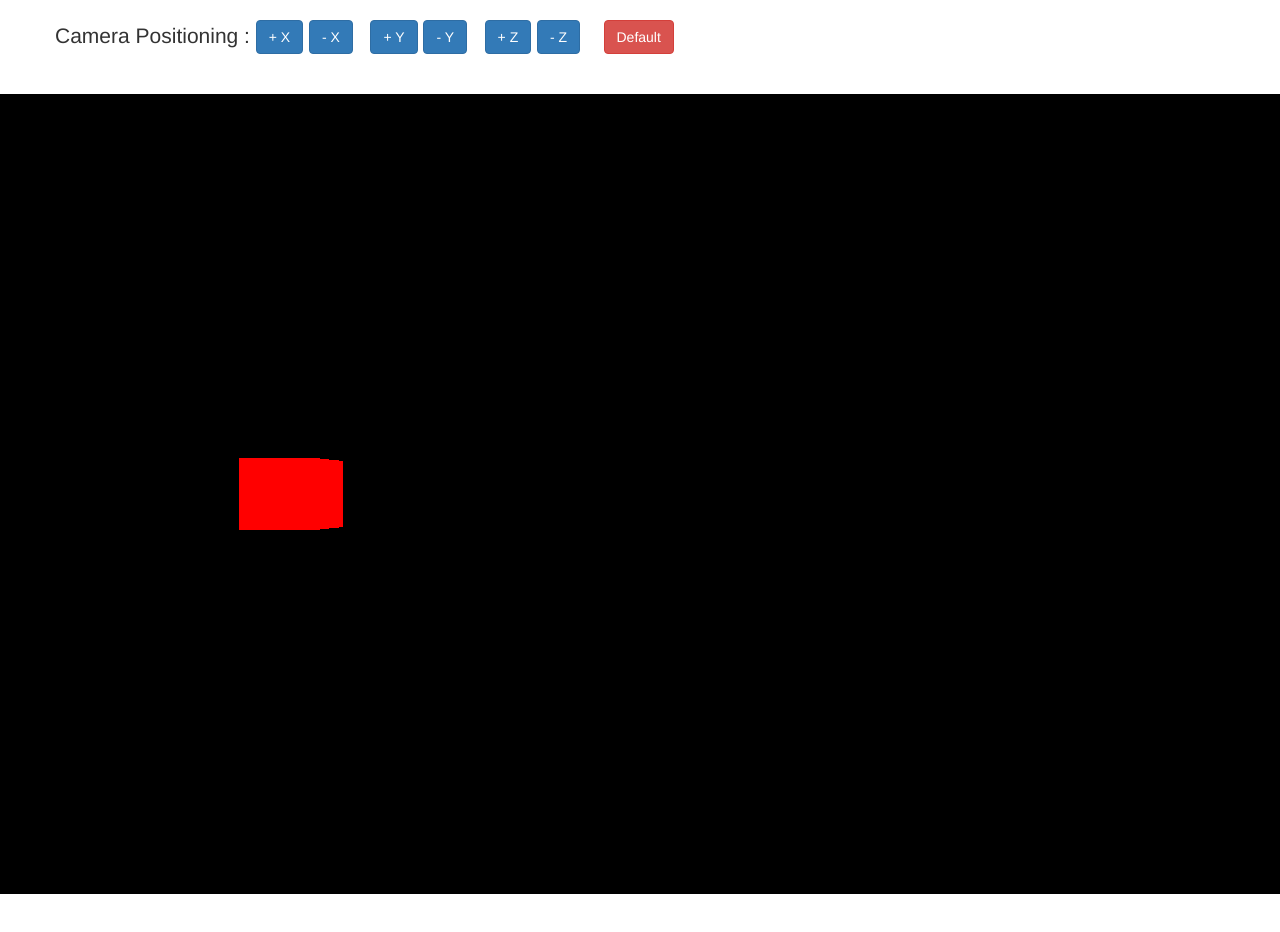
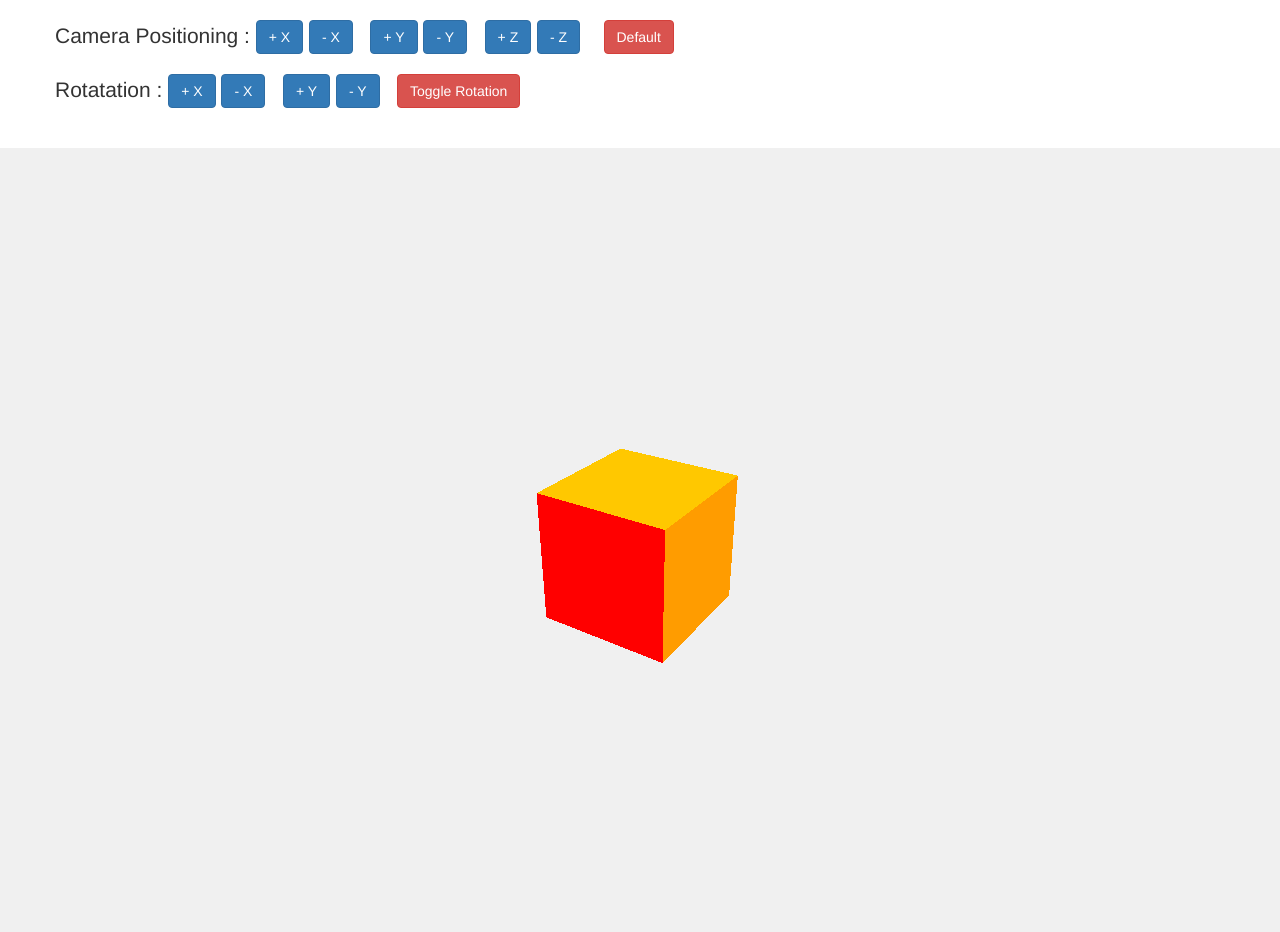
Before and after one commit to ku-fpg/vr-ideas, a plain HTML site: page IntroToThree/cube.html in a window 1280 px wide. Before the commit the page ends 894 px from the top, so only its background shows below. Drawn offline with Linux system fonts and the light colour scheme.

Commit message:
Rotation, Material, Ambient and Directional Lights
The cube can be rotated on X and Y axes. A red Ambient light is added
to the scene and a Yellow Directional light is placed at (10,10,10).

```diff
--- a/IntroToThree/cube.html
+++ b/IntroToThree/cube.html
@@ -21,10 +21,21 @@
 			<a class="btn btn-danger" onClick="defaultPos()">Default</a>
 			</p>
 		</div>
+		<div class="row">
+			<p class="lead">Rotatation :
+			<a class="btn btn-primary" onClick="rotXplus()">+ X</a>
+			<a class="btn btn-primary" onClick="rotXminus()">- X</a> &nbsp;
+			<a class="btn btn-primary" onClick="rotYplus()">+ Y</a>
+			<a class="btn btn-primary" onClick="rotYminus()">- Y</a> &nbsp;
+
+			<a class="btn btn-danger" onClick="toggleFlag()">Toggle Rotation</a>
+			</p>
+		</div>
 		<div class="row">&nbsp;</div>
 	</div>
 
 	<script>
+		var flag = false;
 		var aspect = window.innerWidth/window.innerHeight;
 		/* Basic Set up */
 		//Scene
@@ -35,6 +46,8 @@
 
 		// Renderer (hoping WebGL is supported by my browser)
 		var renderer = new THREE.WebGLRenderer();
+		renderer.setClearColor( 0xf0f0f0 );
+		renderer.setPixelRatio( window.devicePixelRatio );
 		renderer.setSize(window.innerWidth, window.innerHeight);
 		document.body.appendChild(renderer.domElement);
 
@@ -42,30 +55,56 @@
 		// Creating a shape and adding it to the scene
 		// This is a cube
 		var geo = new THREE.BoxGeometry(1,1,1);
-		var material = new THREE.MeshBasicMaterial({color: 0xff0000});
+		//var material = new THREE.MeshBasicMaterial({color: 0x00ff00});
+		//var material = new THREE.MeshDepthMaterial({morphTargets:false, wireframe:false, wireframeLinewidth:2});
+		//var material = new THREE.LineBasicMaterial( { color: 0x000000, opacity: 0.2 } );
+		var material = new THREE.MeshPhongMaterial({color: 0xffffff});
+
 		var shape= new THREE.Mesh(geo, material);
-		scene.add(shape);
-		camera.position.z = 10;
+		shape.rotation.x = 0.5;
+		shape.rotation.y= 1;
+		camera.position.z = 5;
 		camera.position.y = 0;
-		camera.position.x = 5;
+		camera.position.x = 0;
 
 
-		// Light and rendering
+		// Lights
+		var ambientLight = new THREE.AmbientLight(0xff0000);
+		var directionalLight = new THREE.DirectionalLight(0xffff00 );
+		directionalLight.position.x = 10;
+		directionalLight.position.y = 10;
+		directionalLight.position.z = 10;
+		// Add the lights to the scene
+		scene.add(shape, ambientLight, directionalLight);
+
+
+		// Rendering - By default renders 60 frames per second.
 		function render(){
 			requestAnimationFrame(render);
+			if(flag){
+				shape.rotation.x += 0.05;
+				shape.rotation.y += 0.05;
+			}
 			renderer.render(scene, camera);
 		}
 		render();
-
 
 		// Camera Positioning functions
 		var plusX = function(){camera.position.x+= 0.5;};
 		var plusY = function(){camera.position.y+= 0.5;};
 		var plusZ = function(){camera.position.z+= 0.5;};
 		var minusX = function(){camera.position.x-= 0.5;};
-		var minusZ = function(){camera.position.y-= 0.5;};
+		var minusY = function(){camera.position.y-= 0.5;};
 		var minusZ = function(){camera.position.z-= 0.5;};
-		var defaultPos = function(){camera.position.x=0; camera.position.y=0; camera.position.z=5;};
+		var defaultPos = function(){camera.position.x=0; camera.position.y=0; camera.position.z=5; shape.rotation.x=0.5; shape.rotation.y=1;};
+
+		// Rotation Functions
+		var toggleFlag = function(){if(flag){flag = false;}else flag=true;};
+		var rotXplus = function(){shape.rotation.x += 0.1;};
+		var rotXminus = function(){shape.rotation.x -= 0.1;};
+		var rotYplus = function(){shape.rotation.y += 0.1;};
+		var rotYminus = function(){shape.rotation.y -= 0.1;};
+
 	</script>
 </body>
 </html>
```
